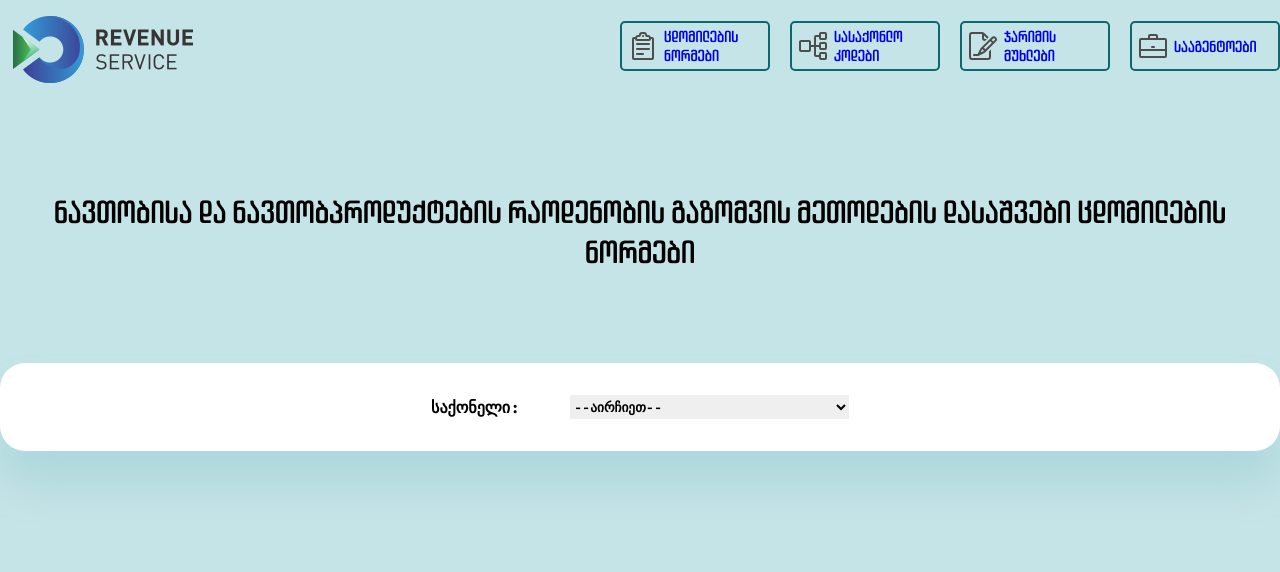
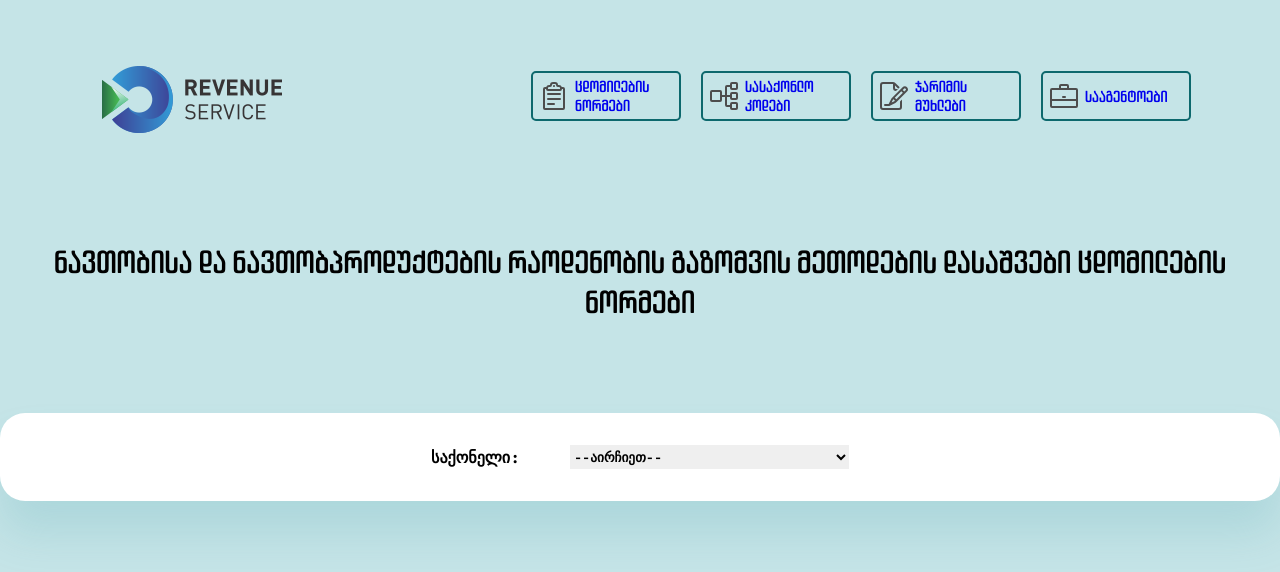
Before and after one commit to irakli85/oil, a plain HTML site: page law.html in a window 1280 px wide. Drawn offline with nearby package versions, Linux system fonts and the light colour scheme.

Commit message:
some changes

```diff
--- a/style.css
+++ b/style.css
@@ -60,8 +60,6 @@ section{
     border-radius: 25px;
     margin-bottom: 50px;
 }
-
-
 
 .input{
     position: relative;
@@ -298,6 +296,11 @@ input[type=number]::-webkit-outer-spin-button {
     margin-left: 15px;
   }
 
+  .navigation{
+    justify-content: space-around;
+    margin-top: 50px;
+  }
+
   nav{
     display: flex;
     justify-content: center;
@@ -329,5 +332,9 @@ input[type=number]::-webkit-outer-spin-button {
     margin-left: 5px;
   }
 
+  .burger{
+    display: none;
+  }
+
 
 }
```
